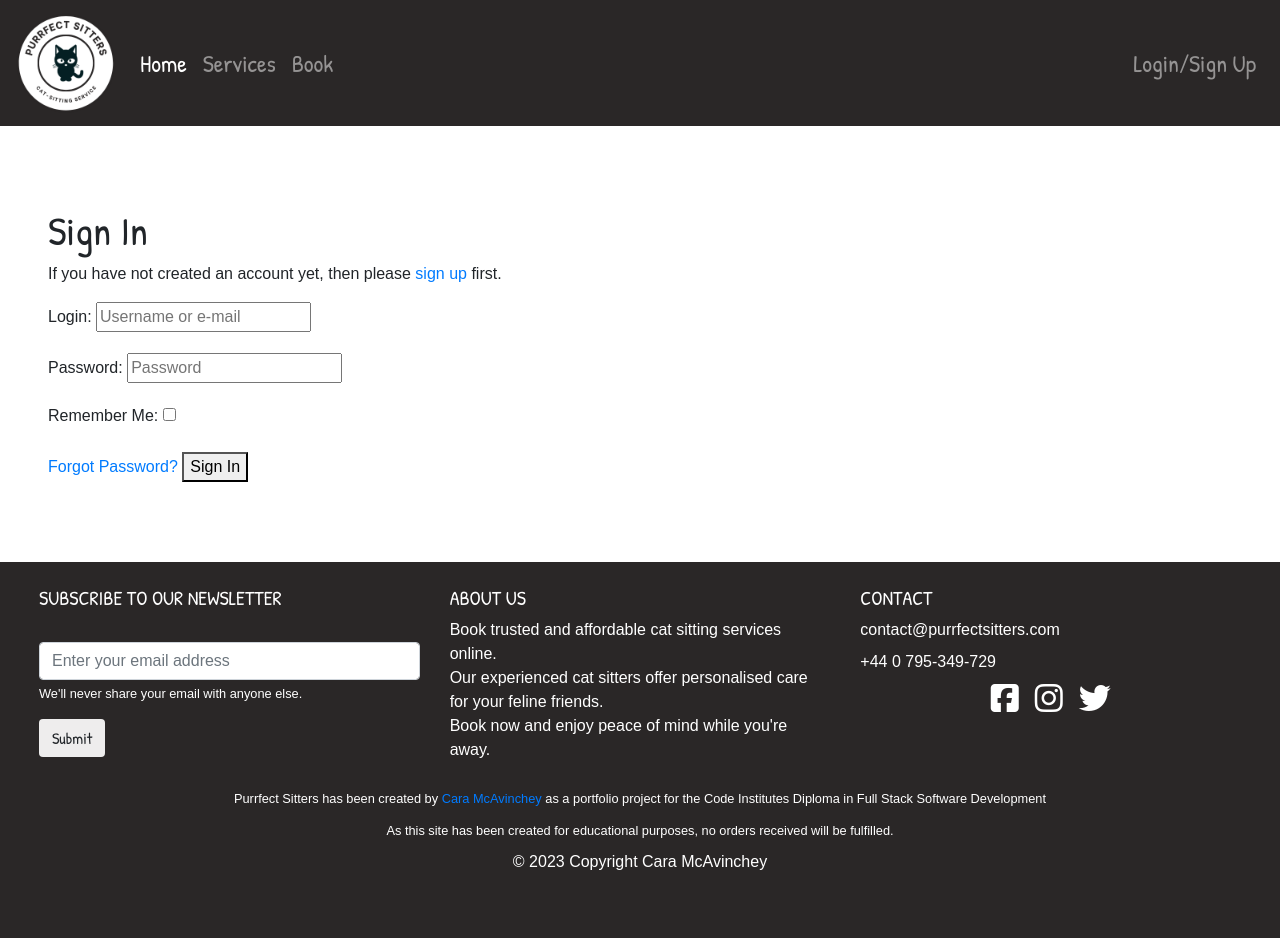
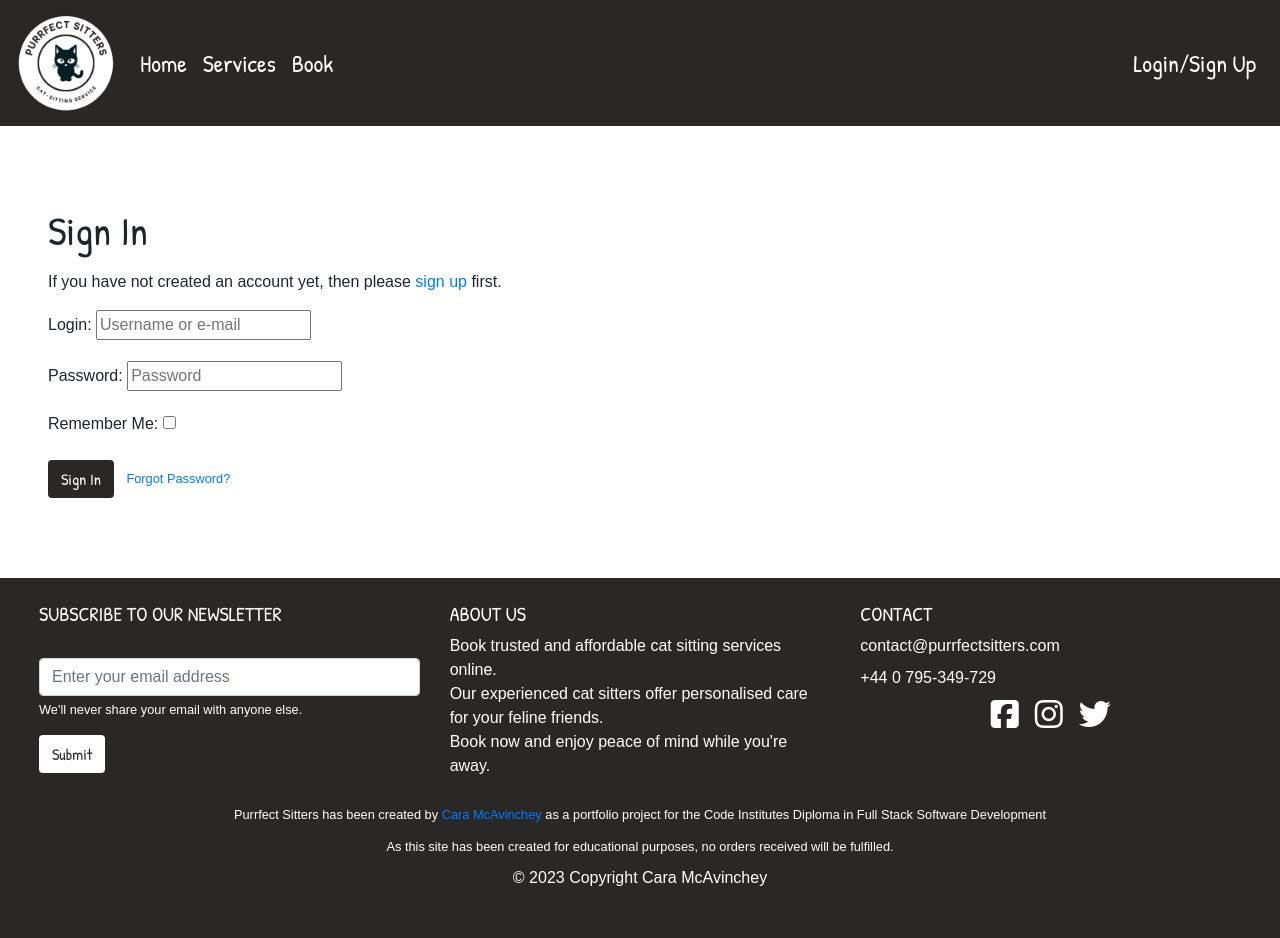
Before and after one commit to CaraMcAvinchey/purrfect-sitters, a Django app: page /accounts/login/ in a window 1280 px wide. Before the commit the page ends 870 px from the top, so only its background shows below. Run offline with Django 3.2, Linux system fonts and the light colour scheme; parts of the project's set-up code (start-up, migrations or seed data) failed here and were passed over; some libraries are stand-ins or nearby versions; some web fonts are replaced.

Commit message:
Add style to allauth templates

```diff
--- a/static/css/base.css
+++ b/static/css/base.css
@@ -16,6 +16,11 @@ header {
     background-color: #2a2727;
 }
 
+.nav-link:hover {
+    transform: scale(1.1);
+    transition: .2s ease-in-out;
+}
+
 
 /*----- Headings & Text -----*/
 h1, h2, h3, h4, h5, h6 {
@@ -25,12 +30,27 @@ h1, h2, h3, h4, h5, h6 {
 /*----- Buttons -----*/
 .btn-custom {
     font-family: 'Patrick Hand', cursive;
-    background-color: #eeeded;
+    background-color: white;
+    color:#2a2727;
 }
 
 .btn-custom:hover {
     transform: scale(1.1);
-    transition: 0.3s;
+    transition: .5s ease-in-out;
+    color:#2a2727;
+}
+
+.btn-custom-dark {
+    font-family: 'Patrick Hand', cursive;
+    background-color: #2a2727;
+    color: white;
+
+}
+
+.btn-custom-dark:hover {
+    transform: scale(1.1);
+    transition: .5s ease-in-out;
+    color: white;
 }
 
 /*----- Navigation -----*/
@@ -68,6 +88,6 @@ li a {
 
 .social-media a:hover {
     background-color: #111111;
-    transform: scale(1.2);
-    transition: 0.4s;
+    transform: scale(1.1);
+    transition: .2s ease-in-out;
 }
--- a/templates/allauth/account/login.html
+++ b/templates/allauth/account/login.html
@@ -7,7 +7,7 @@
 
 {% block content %}
 
-<h1>{% trans "Sign In" %}</h1>
+<h1 class="pb-2">{% trans "Sign In" %}</h1>
 
 {% get_providers as socialaccount_providers %}
 
@@ -39,8 +39,8 @@ for a {{ site_name }} account and sign in below:{% endblocktrans %}</p>
   {% if redirect_field_value %}
   <input type="hidden" name="{{ redirect_field_name }}" value="{{ redirect_field_value }}" />
   {% endif %}
-  <a class="button secondaryAction" href="{% url 'account_reset_password' %}">{% trans "Forgot Password?" %}</a>
-  <button class="primaryAction" type="submit">{% trans "Sign In" %}</button>
+    <button class="primaryAction btn btn-custom-dark" type="submit">{% trans "Sign In" %}</button>
+    <a class="button secondaryAction" href="{% url 'account_reset_password' %}"><small class="ml-2">{% trans "Forgot Password?" %}</small></a>
 </form>
 
 {% endblock %}
--- a/templates/allauth/account/logout.html
+++ b/templates/allauth/account/logout.html
@@ -5,7 +5,7 @@
 {% block head_title %}{% trans "Sign Out" %}{% endblock %}
 
 {% block content %}
-<h1>{% trans "Sign Out" %}</h1>
+<h1 class="pb-2">{% trans "Sign Out" %}</h1>
 
 <p>{% trans 'Are you sure you want to sign out?' %}</p>
 
@@ -14,7 +14,7 @@
   {% if redirect_field_value %}
   <input type="hidden" name="{{ redirect_field_name }}" value="{{ redirect_field_value }}"/>
   {% endif %}
-  <button type="submit">{% trans 'Sign Out' %}</button>
+  <button type="submit" class="btn btn-custom-dark ml-1">{% trans 'Sign Out' %}</button>
 </form>
 
 
--- a/templates/allauth/account/password_reset.html
+++ b/templates/allauth/account/password_reset.html
@@ -7,7 +7,7 @@
 
 {% block content %}
 
-    <h1>{% trans "Password Reset" %}</h1>
+    <h1 class="pb-2">{% trans "Password Reset" %}</h1>
     {% if user.is_authenticated %}
     {% include "account/snippets/already_logged_in.html" %}
     {% endif %}
@@ -17,7 +17,7 @@
     <form method="POST" action="{% url 'account_reset_password' %}" class="password_reset">
         {% csrf_token %}
         {{ form.as_p }}
-        <input type="submit" value="{% trans 'Reset My Password' %}" />
+        <input type="submit" class="btn btn-custom-dark mb-2" value="{% trans 'Reset My Password' %}" />
     </form>
 
     <p>{% blocktrans %}Please contact us if you have any trouble resetting your password.{% endblocktrans %}</p>
--- a/templates/allauth/account/signup.html
+++ b/templates/allauth/account/signup.html
@@ -5,7 +5,7 @@
 {% block head_title %}{% trans "Signup" %}{% endblock %}
 
 {% block content %}
-<h1>{% trans "Sign Up" %}</h1>
+<h1 class="pb-2">{% trans "Sign Up" %}</h1>
 
 <p>{% blocktrans %}Already have an account? Then please <a href="{{ login_url }}">sign in</a>.{% endblocktrans %}</p>
 
@@ -15,7 +15,7 @@
   {% if redirect_field_value %}
   <input type="hidden" name="{{ redirect_field_name }}" value="{{ redirect_field_value }}" />
   {% endif %}
-  <button type="submit">{% trans "Sign Up" %} &raquo;</button>
+  <button type="submit" class="btn btn-custom-dark ml-1">{% trans "Sign Up" %}</button>
 </form>
 
 {% endblock %}
--- a/templates/includes/nav-content.html
+++ b/templates/includes/nav-content.html
@@ -12,35 +12,35 @@
         <div class="collapse navbar-collapse" id="navbarSupportedContent">
           <ul class="navbar-nav mr-auto">
             <li class="nav-item active">
-              <a class="nav-link" href="#">Home <span class="sr-only">(current)</span></a>
+              <a class="nav-link text-white" href="#">Home <span class="sr-only">(current)</span></a>
             </li>
             <li class="nav-item">
-              <a class="nav-link" href="#">Services</a>
+              <a class="nav-link text-white" href="#">Services</a>
             </li>
             <li class="nav-item">
-                <a class="nav-link" href="#">Book</a>
+                <a class="nav-link text-white" href="#">Book</a>
             </li>
           </ul>
           <ul class="navbar-nav ms-auto mb-2 mb-lg-0">
             {% if user.is_authenticated %}
                 <li class="nav-item dropdown me-4 nav-bg-design">
-                    <a class="nav-link dropdown-toggle" href="#" role="button" data-bs-toggle="dropdown"
+                    <a class="nav-link dropdown-toggle text-white" href="#" role="button" data-bs-toggle="dropdown"
                         aria-expanded="false">
                         {{ user }}
                     </a>
                     <ul class="dropdown-menu navbar-dropdown-color">
                         <li>
-                            <a href="#" class="dropdown-item">My Bookings</a>
+                            <a href="#" class="dropdown-item nav-link text-white">My Bookings</a>
                         </li>
                         <li class="dropdown-divider"></li>
                         <li>
-                            <a href="{% url 'account_logout' %}" class="dropdown-item">Logout</a>
+                            <a href="{% url 'account_logout' %}" class="dropdown-item nav-link text-white">Logout</a>
                         </li>
                     </ul>
                 </li>
             {% else %}
                 <li class="nav-item nav-bg-design">
-                    <a href="{% url 'account_login' %}" class="nav-link">Login/Sign Up</a>
+                    <a href="{% url 'account_login' %}" class="nav-link text-white">Login/Sign Up</a>
                 </li>
             {% endif %}
             </ul>
```
